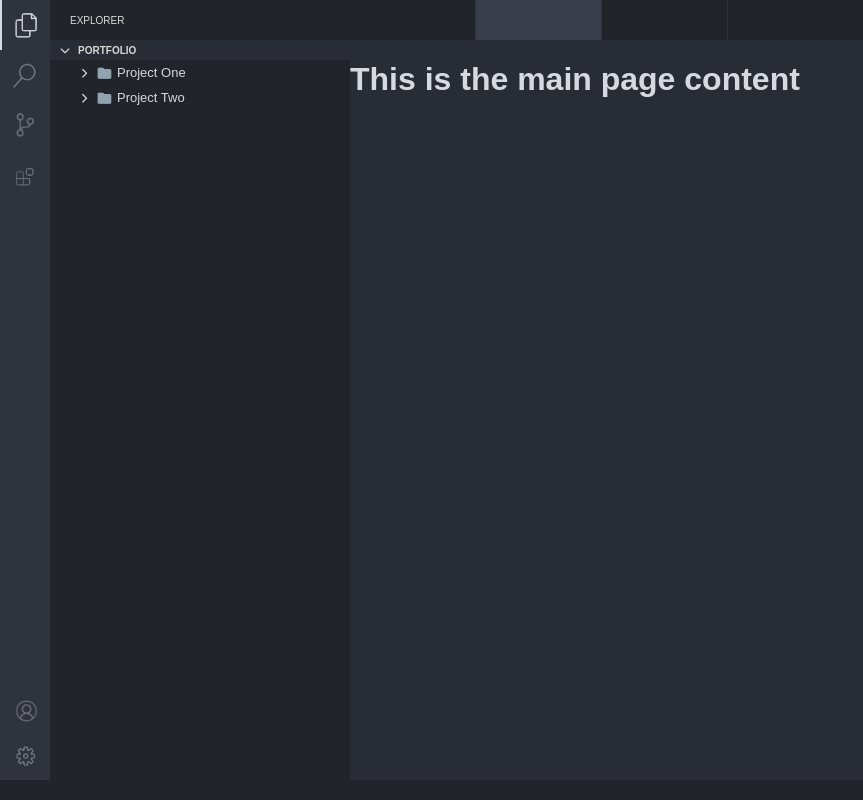
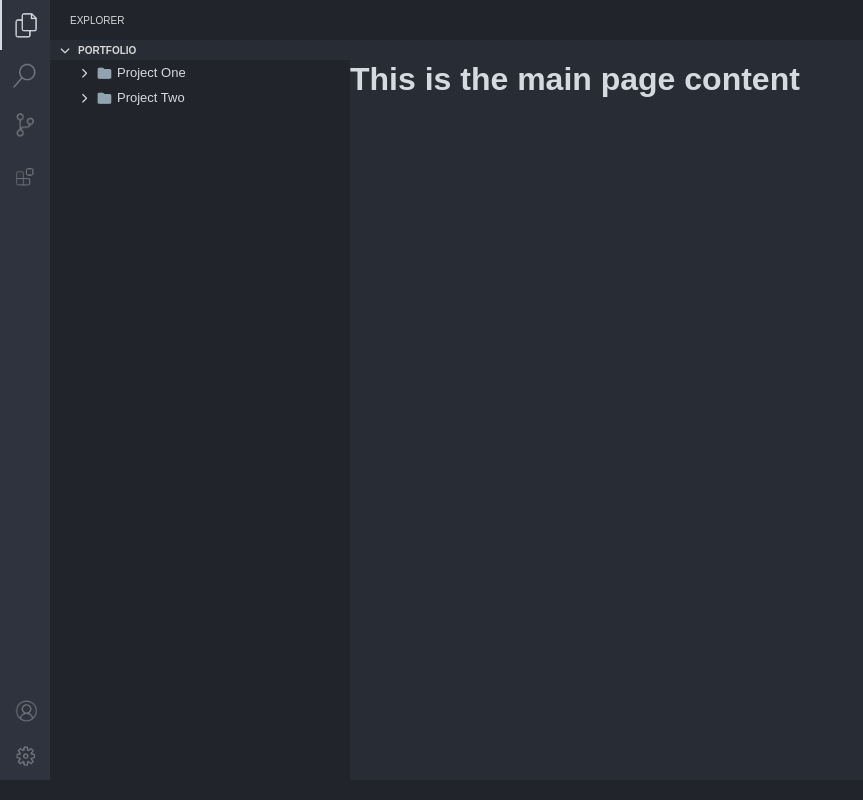
Before and after one commit to AnthonyThomasson/portfolio, a React (Create React App) app in the folder frontend/: page / in a window 1280 px wide. Shown: the whole page, without its empty margins (0-863 px from the left). Built offline with nearby package versions, Linux system fonts and the light colour scheme; data requests are answered from the project's data file.

Commit message:
trying to get tabs going

```diff
--- a/frontend/src/components/editor/Editor.tsx
+++ b/frontend/src/components/editor/Editor.tsx
@@ -1,5 +1,5 @@
 import { useEffect, useState } from "react";
-import { useParams } from "react-router";
+import { useNavigate, useParams } from "react-router";
 import { IFileNode, ISystemNode, NodeType } from "../../utilities/files/api";
 import { getSystemNode } from "../../utilities/files/utilities";
 import "./../../styles/Editor.css";
@@ -8,15 +8,44 @@ import Home from "./Home";
 import SelectedFile from "./SelectedFile";
 import Tabs from "./Tabs";
 
-
 function Editor(props:{unknownPath?:boolean}) {
 
+  let navigate = useNavigate()
   let params = useParams()
   const [tabs,setTabs] = useState<IFileNode[]>([])
   const [selectedFileId,setSelectedFileId] = useState(0)
+  const [selectedHistory,setSelectedHistory] = useState<number[]>([])
+
+  const onTabRemove = (id:number) => {
+
+    let newTabs = tabs.filter(tab => tab.id !== id)
+
+
+    let newSelectedFileId = 0
+    if(id === selectedFileId) {
+      if(selectedHistory.length === 0 || newTabs.length > 0) {
+        let firstTab = newTabs.values().next().value as IFileNode
+        newSelectedFileId = firstTab.id
+      }else if(selectedHistory.length > 0) {
+        let lastSelectedId = selectedHistory.pop() as number
+        newSelectedFileId = lastSelectedId
+        setSelectedHistory([...selectedHistory])
+      }
+      setSelectedFileId(newSelectedFileId)
+    }
+
+
+    setTabs((prev) => prev.filter(tab => tab.id !== id))
+
+    if(selectedFileId > 0) {
+      navigate(`/file/${selectedFileId}`)
+    }else{
+      navigate(`/`)
+    }
+  }
 
   useEffect(() => {
-    if(params.fileId === undefined){
+    if(params.fileId === undefined || +params.fileId === 0){
       return
     }
 
@@ -34,6 +63,9 @@ function Editor(props:{unknownPath?:boolean}) {
         setTabs(newTabs)
         return
       }
+
+      setSelectedHistory([...selectedHistory,selectedFileId])
+
       setSelectedFileId(file.id)
     }).catch(err => {
       console.log(err);
@@ -44,7 +76,7 @@ function Editor(props:{unknownPath?:boolean}) {
   if(props.unknownPath === true){
     return (
       <div className="editor">
-        <Tabs />
+        <Tabs onTabRemove={onTabRemove} />
         <FourOhFour />
       </div>
     );
@@ -53,7 +85,7 @@ function Editor(props:{unknownPath?:boolean}) {
   if(params.fileId === undefined || tabs[selectedFileId] === undefined){
     return (
       <div className="editor">
-        <Tabs />
+        <Tabs onTabRemove={onTabRemove} />
         <Home />
       </div>
     )
@@ -61,7 +93,7 @@ function Editor(props:{unknownPath?:boolean}) {
 
   return (
     <div className="editor">
-      <Tabs />
+      <Tabs onTabRemove={onTabRemove} selectedFileId={selectedFileId} tabs={tabs} />
       {params.fileId ? <SelectedFile file={tabs[selectedFileId]} /> : <Home />}
     </div>
   );
--- a/frontend/src/components/editor/Tabs.tsx
+++ b/frontend/src/components/editor/Tabs.tsx
@@ -1,11 +1,24 @@
-function Tabs() {
+import { IFileNode } from "../../utilities/files/api";
+
+function Tabs(props:{ onTabRemove:OnTabRemove, selectedFileId?:number,tabs?:IFileNode[]}) {
+
+  let selectedFileId = props.selectedFileId ?? 0
+  let tabs = props.tabs ?? []
+
+  const tabsHTML = tabs.map((tab: IFileNode) => (
+    <li key={selectedFileId === tab.id ? -tab.id :tab.id} className={`tab ${selectedFileId === tab.id ? 'tab-active' : ''}`}>
+      <span className={`${tab.icon}`} />
+      <span className="tab-name">{tab.name}</span>
+      <button className="tab-close" onClick={() => props.onTabRemove(tab.id)}>X</button>
+    </li>
+  ));
+
   return (
-    <div className="tabs">
-      <div className="tab"></div>
-      <div className="tab tab-active"></div>
-      <div className="tab"></div>
-    </div>
+    <ul className="tabs">{tabsHTML}</ul>
   );
 }
 
+export type OnTabRemove = (id:number) => void
+export type OnTabSelected = (id:number) => void
+
 export default Tabs;
--- a/frontend/src/styles/App.css
+++ b/frontend/src/styles/App.css
@@ -46,20 +46,6 @@ body {
   display: flex;
   background-color: #21252b;
   height: 20px;
-}
-.tabs {
-  background-color: #21252b;
-  display: flex;
-  height: 40px;
-}
-
-.tab {
-  width: 125px;
-  border-right: 1px solid #2f333d;
-}
-
-.tab-active {
-  background-color: #383e4a;
 }
 
 .side-bar {
--- a/frontend/src/styles/Editor.css
+++ b/frontend/src/styles/Editor.css
@@ -40,3 +40,36 @@ table tbody tr.active-row {
     font-weight: bold;
     color: #009879;
 }
+
+.tabs {
+    background-color: #21252b;
+    display: flex;
+    height: 40px;
+}
+
+.tab {
+    display: flex;
+    padding-left: 10px;
+    border-right: 1px solid #2f333d;
+}
+
+.tab-active {
+    background-color: #383e4a;
+}
+
+.tab-name, .tab-close {
+    display: flex;
+    align-items: center;
+}
+
+.tab-close {
+    padding-left: 10px;
+    padding-right: 10px;
+    padding-top: 2px;
+    color: rgba(154, 154, 154, 0.657)
+}
+
+.tab-close:hover {
+    color: rgba(211, 211, 211, 0.657);
+    cursor: pointer;
+}
```
